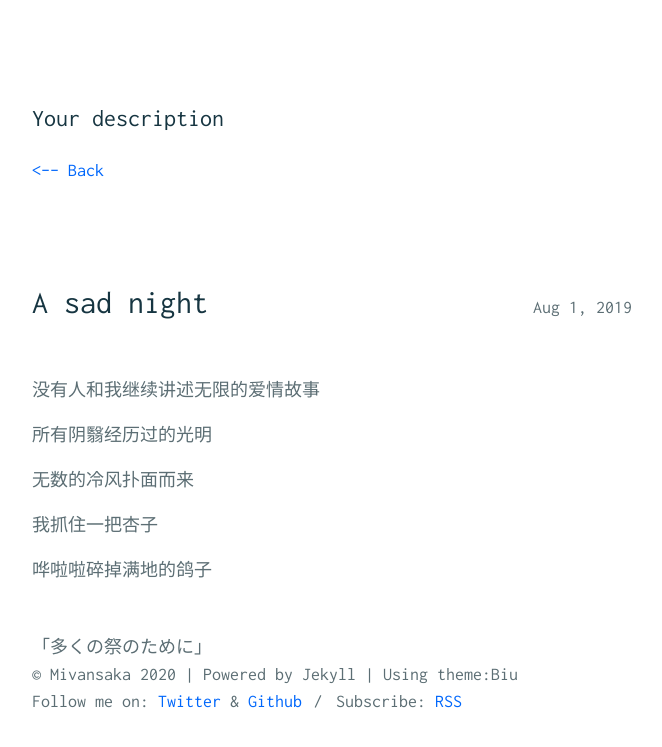
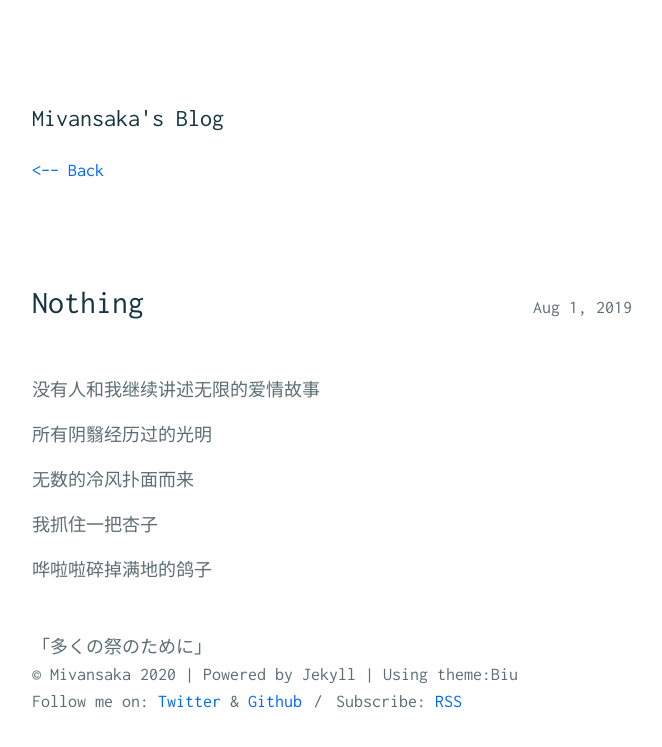
Before and after one commit to mivansaka/mivansaka.github.io, a Jekyll site: the page built from _posts/2019-08-01-Nothing.markdown, in a window 1280 px wide. Shown: the top 747 px of the page, without its empty margins (308-970 px from the left). Built offline with Jekyll 4.4.1, drawn with Linux system fonts in a browser that asks for light colours.

Commit message:
add description

```diff
--- a/_config.yml
+++ b/_config.yml
@@ -1,7 +1,7 @@
 # Site settings
 title: Mivansaka's Blog
 description: >
-    Your description
+    Mivansaka's Blog
 author: Mivansaka
 email: d635663347@gmail.com
 baseurl: "" # the subpath of your site, e.g. /blog
--- a/_posts/2019-08-01-Nothing.markdown
+++ b/_posts/2019-08-01-Nothing.markdown
@@ -1,6 +1,6 @@
 ---
 layout: post
-title:  "A sad night"
+title:  "Nothing"
 date:   2019-08-01 04:06:18
 ---
 没有人和我继续讲述无限的爱情故事
```
